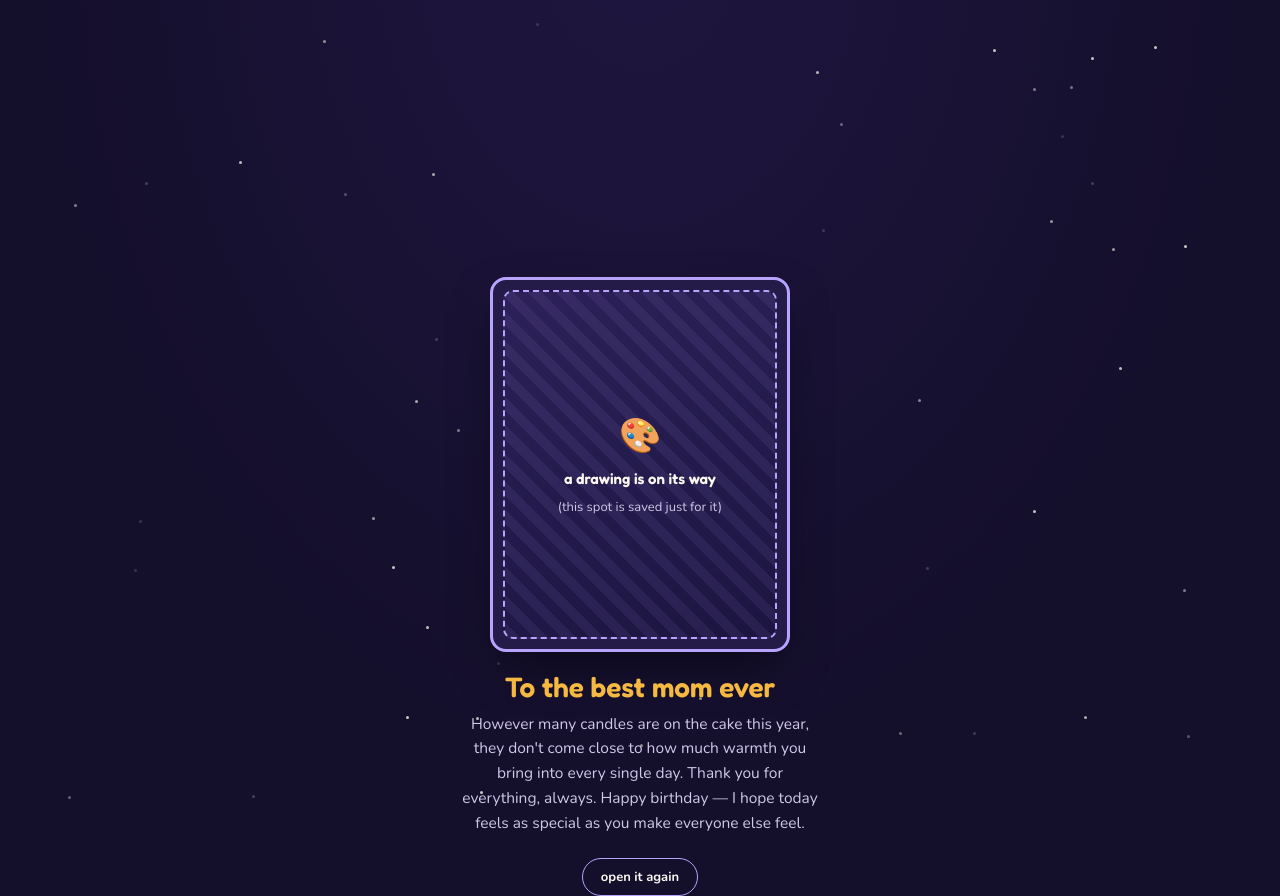
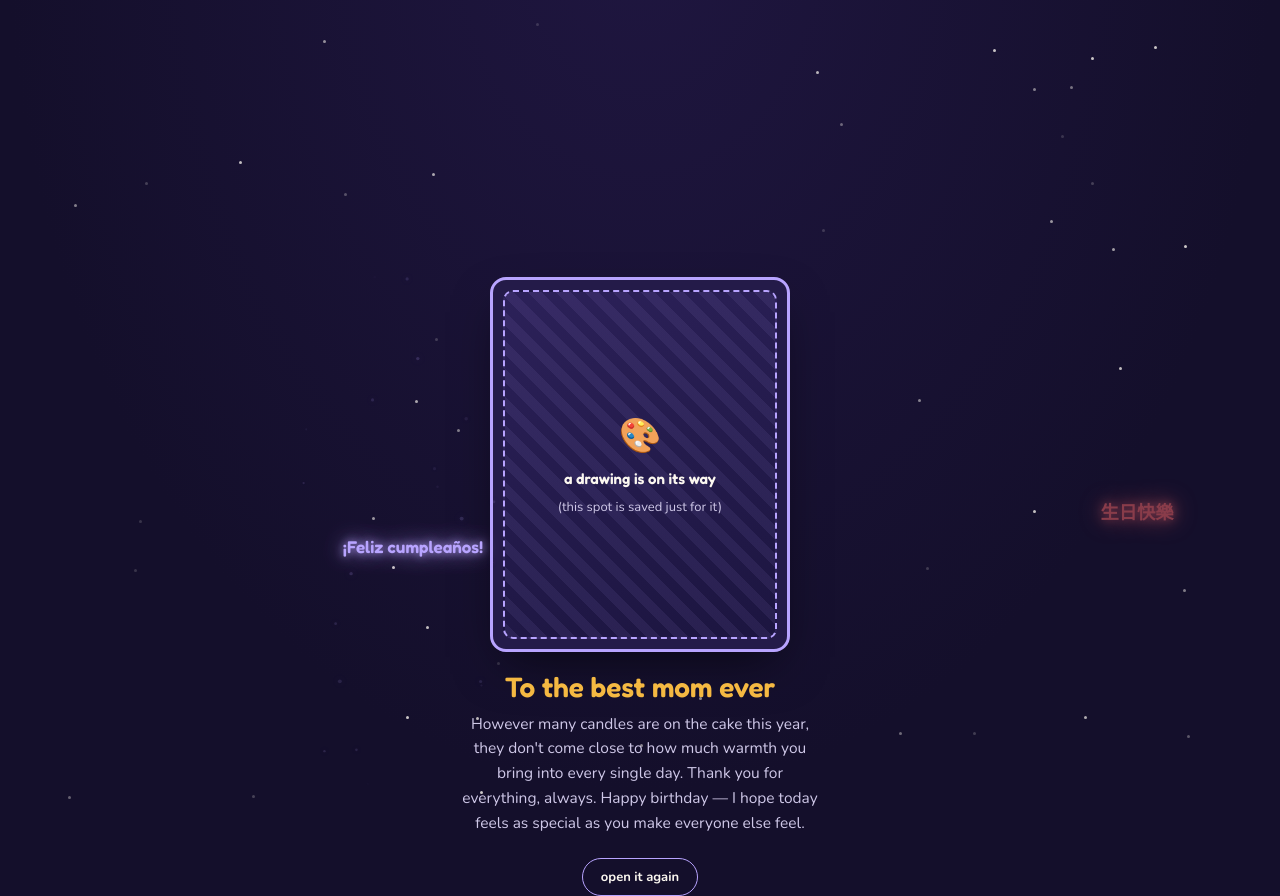
Before and after one commit to ArdentAgentAndy/code-test, a plain HTML site: page index.html in a window 1280 px wide. Both pictures are taken after a click on the button 640 px from the left and 462 px from the top of the page. Drawn offline with nearby package versions, Linux system fonts and the light colour scheme.

Commit message:
Position fireworks around the frame and message, clamp to viewport
Co-Authored-By: Claude Sonnet 5 <noreply@anthropic.com>

```diff
--- a/index.html
+++ b/index.html
@@ -210,7 +210,7 @@
     position:fixed;
     left:0;
     top:0;
-    width:150px;
+    width:clamp(92px, 32vw, 150px);
     z-index:6;
     pointer-events:none;
     font-family:'Fredoka', system-ui, sans-serif;
@@ -508,19 +508,64 @@
     el.addEventListener('animationend', function(){ el.remove(); });
   }
 
-  function launchFireworks(){
+  // builds the regions hugging each open side of a rect (clamped to the viewport),
+  // so bursts land around the content instead of anywhere on screen
+  function regionsAroundRect(rect){
+    var vw = window.innerWidth, vh = window.innerHeight;
+    var pad = 14, buffer = 16, minSpan = 46;
+    var regions = [];
+    if (rect.left - buffer - pad > minSpan) {
+      regions.push({
+        x0: pad, x1: rect.left - buffer,
+        y0: Math.max(pad, rect.top - 50), y1: Math.min(vh - pad, rect.bottom + 50)
+      });
+    }
+    if ((vw - pad) - (rect.right + buffer) > minSpan) {
+      regions.push({
+        x0: rect.right + buffer, x1: vw - pad,
+        y0: Math.max(pad, rect.top - 50), y1: Math.min(vh - pad, rect.bottom + 50)
+      });
+    }
+    if (rect.top - buffer - pad > minSpan * 0.7) {
+      regions.push({
+        x0: Math.max(pad, rect.left - 30), x1: Math.min(vw - pad, rect.right + 30),
+        y0: pad, y1: rect.top - buffer
+      });
+    }
+    if ((vh - pad) - (rect.bottom + buffer) > minSpan * 0.7) {
+      regions.push({
+        x0: Math.max(pad, rect.left - 30), x1: Math.min(vw - pad, rect.right + 30),
+        y0: rect.bottom + buffer, y1: vh - pad
+      });
+    }
+    return regions;
+  }
+
+  function launchFireworksAround(rect){
     var order = fireworkPhrases.slice();
     for (var i = order.length - 1; i > 0; i--) {
       var j = Math.floor(Math.random() * (i + 1));
       var t = order[i]; order[i] = order[j]; order[j] = t;
     }
+    var regions = regionsAroundRect(rect);
+    if (!regions.length) {
+      regions.push({ x0: 14, x1: window.innerWidth - 14, y0: 14, y1: window.innerHeight - 14 });
+    }
+    var regionOrder = regions.slice();
+    for (var k = regionOrder.length - 1; k > 0; k--) {
+      var m = Math.floor(Math.random() * (k + 1));
+      var rt = regionOrder[k]; regionOrder[k] = regionOrder[m]; regionOrder[m] = rt;
+    }
+    // keep the label (and its glow) fully inside the viewport, even in a narrow side column
+    var halfLabelW = Math.min(75, window.innerWidth * 0.16) + 8;
+    var halfLabelH = 34;
     order.forEach(function(p, idx){
       setTimeout(function(){
-        var marginX = Math.min(85, window.innerWidth * 0.17);
-        var topMargin = window.innerHeight * 0.09;
-        var bottomMargin = window.innerHeight * 0.56;
-        var x = marginX + Math.random() * (window.innerWidth - marginX * 2);
-        var y = topMargin + Math.random() * (bottomMargin - topMargin);
+        var r = regionOrder[idx % regionOrder.length];
+        var x = r.x0 + Math.random() * Math.max(1, r.x1 - r.x0);
+        var y = r.y0 + Math.random() * Math.max(1, r.y1 - r.y0);
+        x = Math.min(Math.max(x, halfLabelW), window.innerWidth - halfLabelW);
+        y = Math.min(Math.max(y, halfLabelH), window.innerHeight - halfLabelH);
         sparkBurst(x, y, p.color);
         fireworkLabel(x, y, p.text, p.color);
       }, idx * 260);
@@ -539,12 +584,21 @@
     present.classList.add('opened');
     var rect = present.getBoundingClientRect();
     burstConfetti(rect.left + rect.width/2, rect.top + rect.height*0.3);
-    launchFireworks();
     setTimeout(function(){
       reveal.hidden = false;
       requestAnimationFrame(function(){
         reveal.classList.add('show');
       });
+      setTimeout(function(){
+        var frameRect = document.querySelector('.frame').getBoundingClientRect();
+        var messageRect = document.querySelector('.message').getBoundingClientRect();
+        launchFireworksAround({
+          left: Math.min(frameRect.left, messageRect.left),
+          right: Math.max(frameRect.right, messageRect.right),
+          top: Math.min(frameRect.top, messageRect.top),
+          bottom: Math.max(frameRect.bottom, messageRect.bottom)
+        });
+      }, 650);
     }, 350);
   }
 
```
